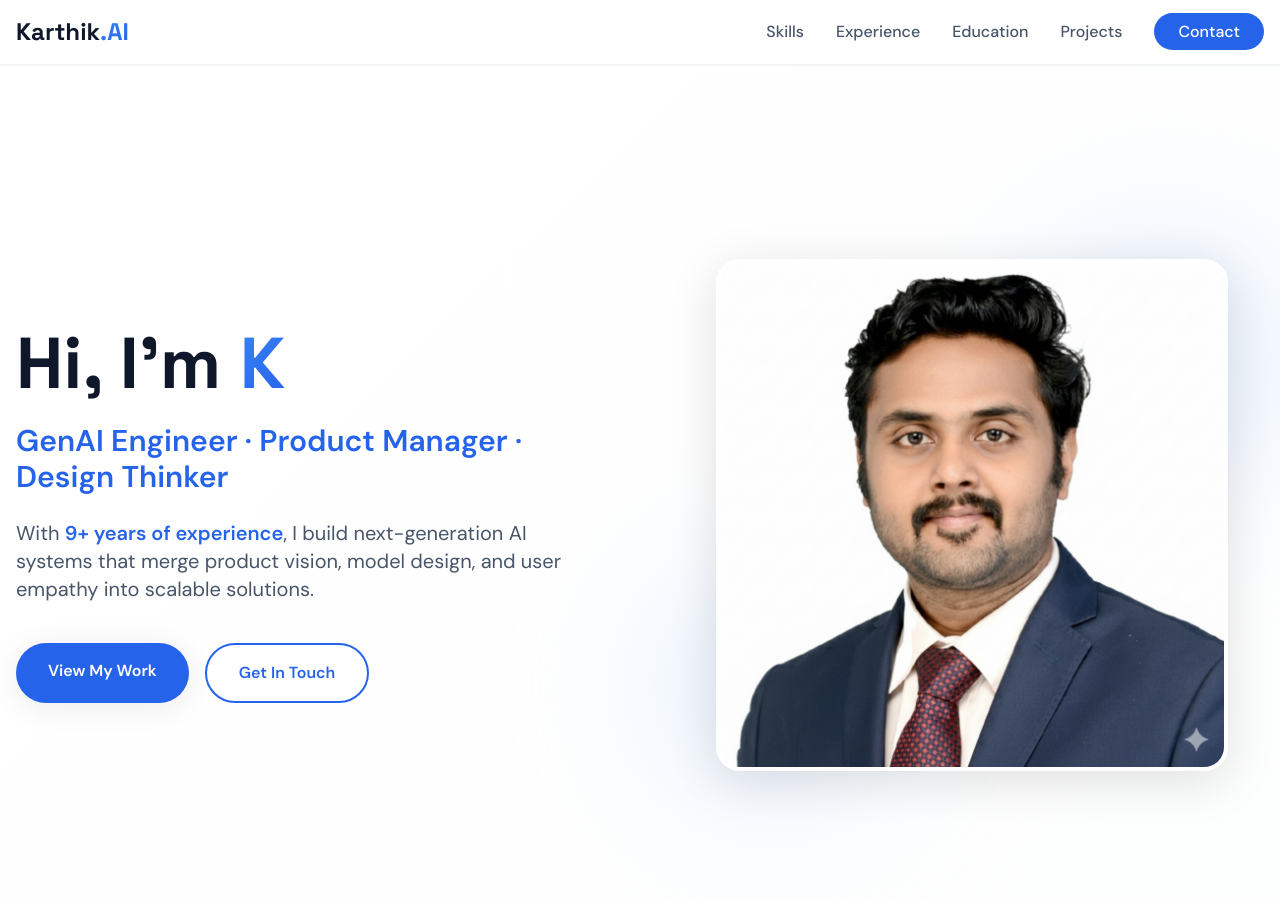
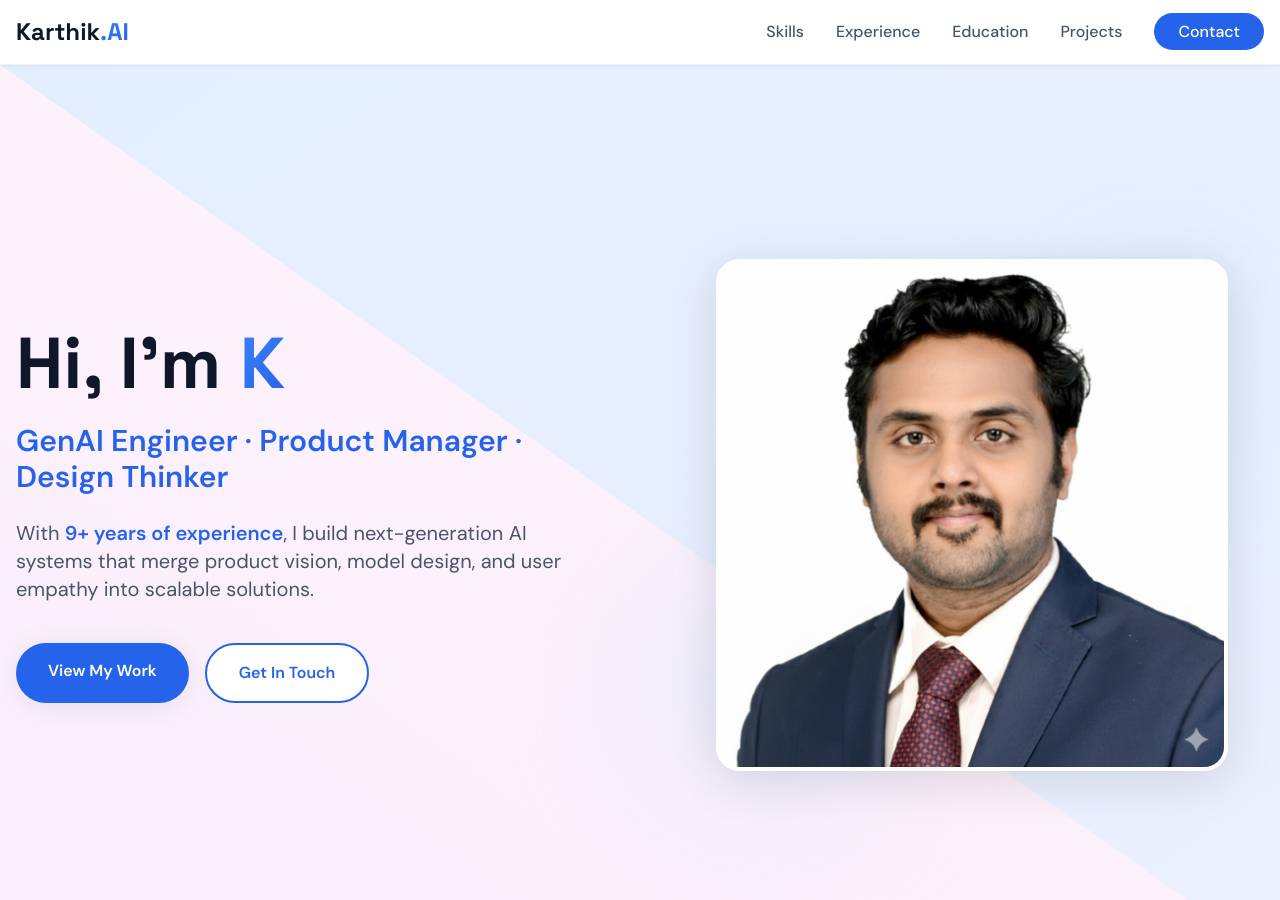
Before and after one commit to karthik65432/karthik65432.github.io, a Jekyll site: the page built from index.md, in a window 1280 px wide and 900 px high. Built offline with Jekyll 4.4.1, drawn with Linux system fonts in a browser that asks for light colours; nearby versions of some CDN libraries.

Commit message:
Revert "Add comprehensive dark mode prevention for LinkedIn compatibility without affecting design"
This reverts commit 5863121ab2d4bb1accaca0741cb34c65fa140632.

```diff
--- a/_includes/head.html
+++ b/_includes/head.html
@@ -3,7 +3,6 @@
 <title>{{ page.title | default: site.title }}</title>
 <meta name="description" content="{{ site.description }}">
 <meta name="theme-color" content="#3b82f6" />
-<meta name="color-scheme" content="light">
 
 <!-- Fonts -->
 <link rel="preconnect" href="https://fonts.googleapis.com">
@@ -43,19 +42,9 @@
 </script>
 
 <style>
-  /* Prevent dark mode in LinkedIn and other embedded browsers */
+  /* Smooth scrolling */
   html {
-    color-scheme: light !important;
-    background: #fff !important;
     scroll-behavior: smooth;
-  }
-
-  @media (prefers-color-scheme: dark) {
-    html, body {
-      background: #fff !important;
-      color: #000 !important;
-      filter: none !important;
-    }
   }
 
   body {
@@ -160,9 +149,4 @@
     from, to { border-color: transparent; }
     50% { border-color: #3b82f6; }
   }
-
-  /* Prevent LinkedIn dark mode override */
-  :root {
-    color-scheme: light only;
-  }
 </style>
```
